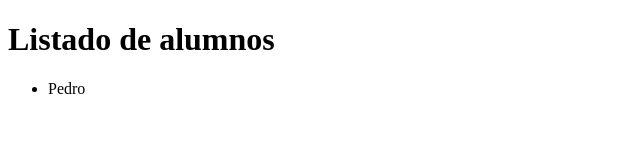
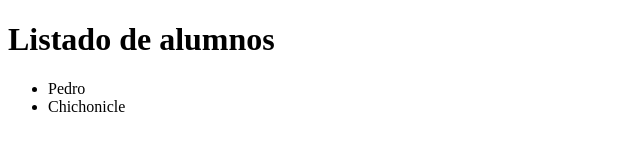
Before and after one commit to datata/ejemplos-trabajo-grupo, a plain HTML site: page index.html in a window 1280 px wide. Shown: the full height of the page, 0-640 px from the left. Drawn offline with Linux system fonts and the light colour scheme.

Commit message:
feat: add chichonicle to list

```diff
--- a/index.html
+++ b/index.html
@@ -11,6 +11,7 @@
     <h1>Listado de alumnos</h1>
     <ul>
         <li>Pedro</li>
+        <li>Chichonicle</li>
     </ul>
 </body>
 
```
